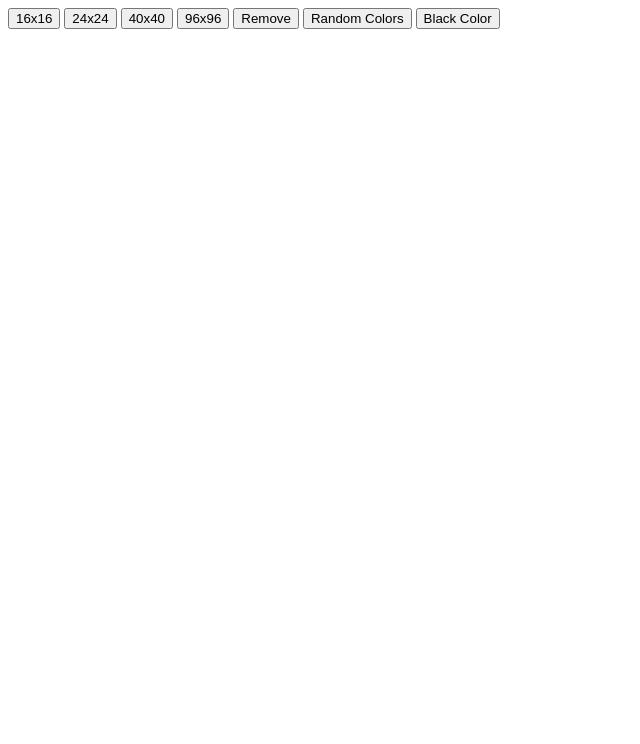
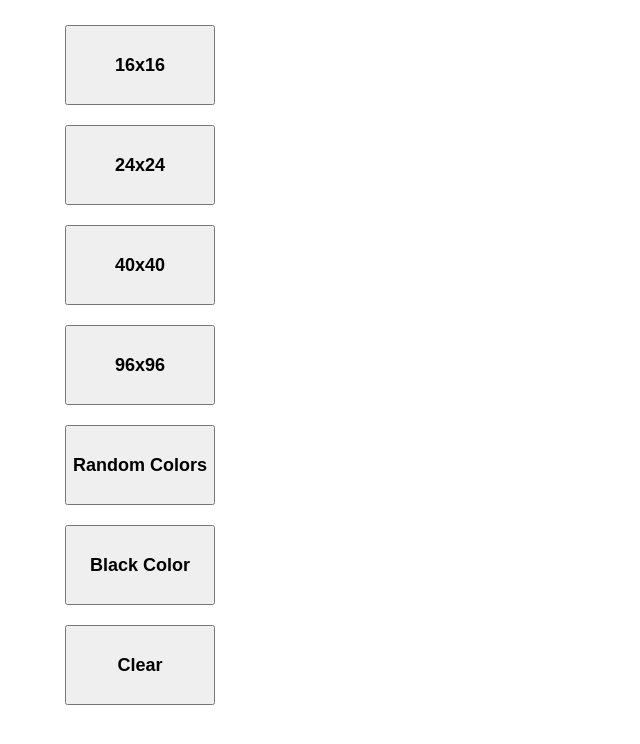
Before and after one commit to Kavoriya/Etch-a-Sketch, a plain HTML site: page index.html in a window 1280 px wide. Shown: the whole page, without its empty margins (0-640 px from the left). Drawn offline with Linux system fonts and the light colour scheme.

Commit message:
Made buttons bigger and closer to grid
Deleted oldFunctions.js

```diff
--- a/index.html
+++ b/index.html
@@ -11,16 +11,16 @@
 </head>
 
 <body>
-  <button id="btn16x16">16x16</button>
-  <button id="btn24x24">24x24</button>
-  <button id="btn40x40">40x40</button>
-  <button id="btn96x96">96x96</button>
-  <button id="removeGrid">Remove</button>
-  <button id="randomColors">Random Colors</button>
-  <button id="blackColor">Black Color</button>
-
+  <div id="buttons">
+    <button id="btn16x16" class="button">16x16</button>
+    <button id="btn24x24" class="button">24x24</button>
+    <button id="btn40x40" class="button">40x40</button>
+    <button id="btn96x96" class="button">96x96</button>
+    <button id="randomColors" class="button">Random Colors</button>
+    <button id="blackColor" class="button">Black Color</button>
+    <button id="removeGrid" class="button">Clear</button>
+  </div>
   <div id="container"></div>
-
   <script src="/script.js"></script>
 </body>
 
--- a/script.js
+++ b/script.js
@@ -45,7 +45,7 @@ function createGrid(xAxis, yAxis) {
     newSquare.style.boxSizing = "border-box";
     newSquare.classList.add("square");
     newSquare.addEventListener("mouseover", (event) =>
-      event.target.style.backgroundColor = "black"
+      event.target.style.background = "rgba(0, 0, 0, 1.0)"
     );
     container.appendChild(newSquare);
   }
@@ -74,6 +74,6 @@ function changeToRandom() {
 function changeToBlack() {
   let squares = document.getElementsByClassName("square");
   [...squares].forEach(square => square.addEventListener("mouseover", (event) => {
-    event.target.style.backgroundColor = "black";
+    event.target.style.background = "rgba(0, 0, 0, 1.0)"
   }));
 }
--- a/style.css
+++ b/style.css
@@ -6,3 +6,26 @@
   box-sizing: border-box;
   margin: 0 auto;
 }
+
+body {
+  display: flex;
+  flex-direction: row;
+  width: 1200px;
+  margin: 5px auto;
+}
+
+#buttons {
+  display: flex;
+  flex-direction: column;
+  row-gap: 20px;
+  align-items: center;
+  width: 200px;
+  margin: 20px 0;
+}
+
+.button {
+  width: 150px;
+  height: 80px;
+  font-size: large;
+  font-weight: 600;
+}
```
Also changed, not shown: oldFunctions.js (deleted, +0 -53 lines).
